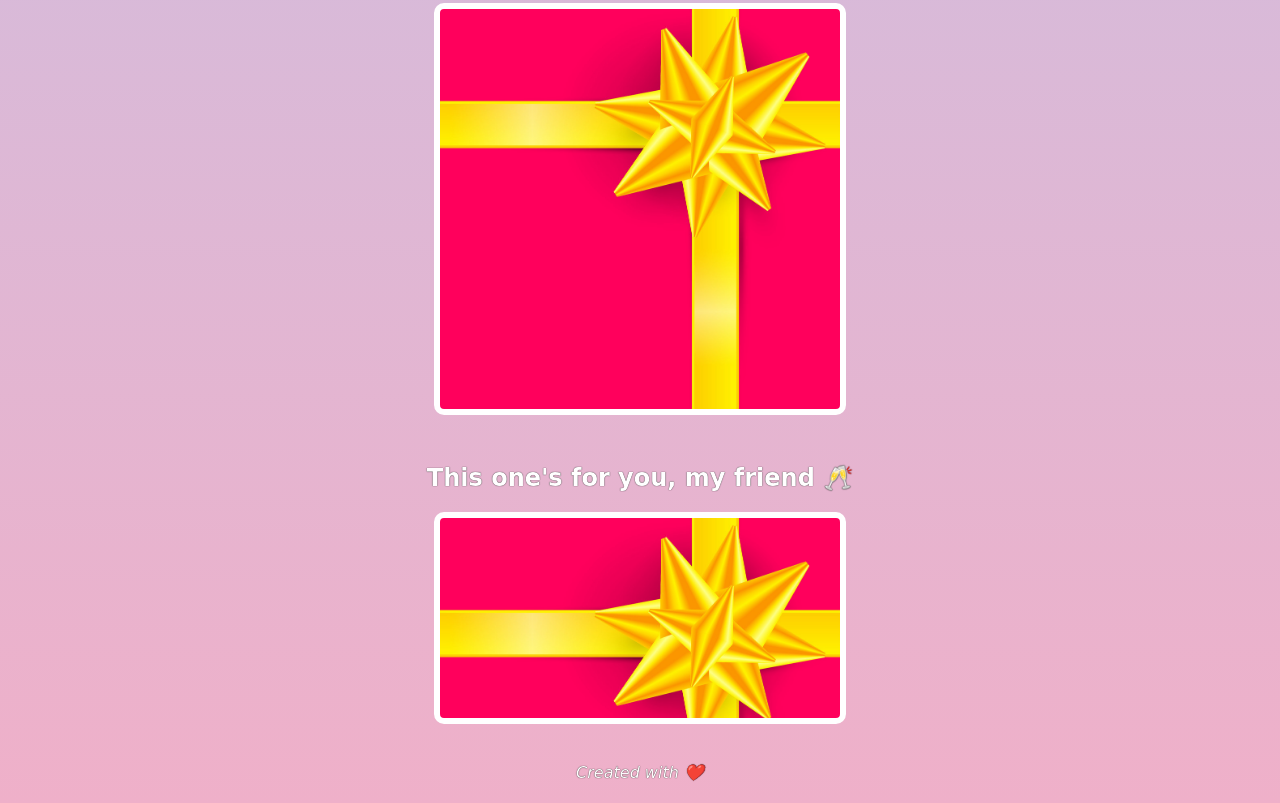
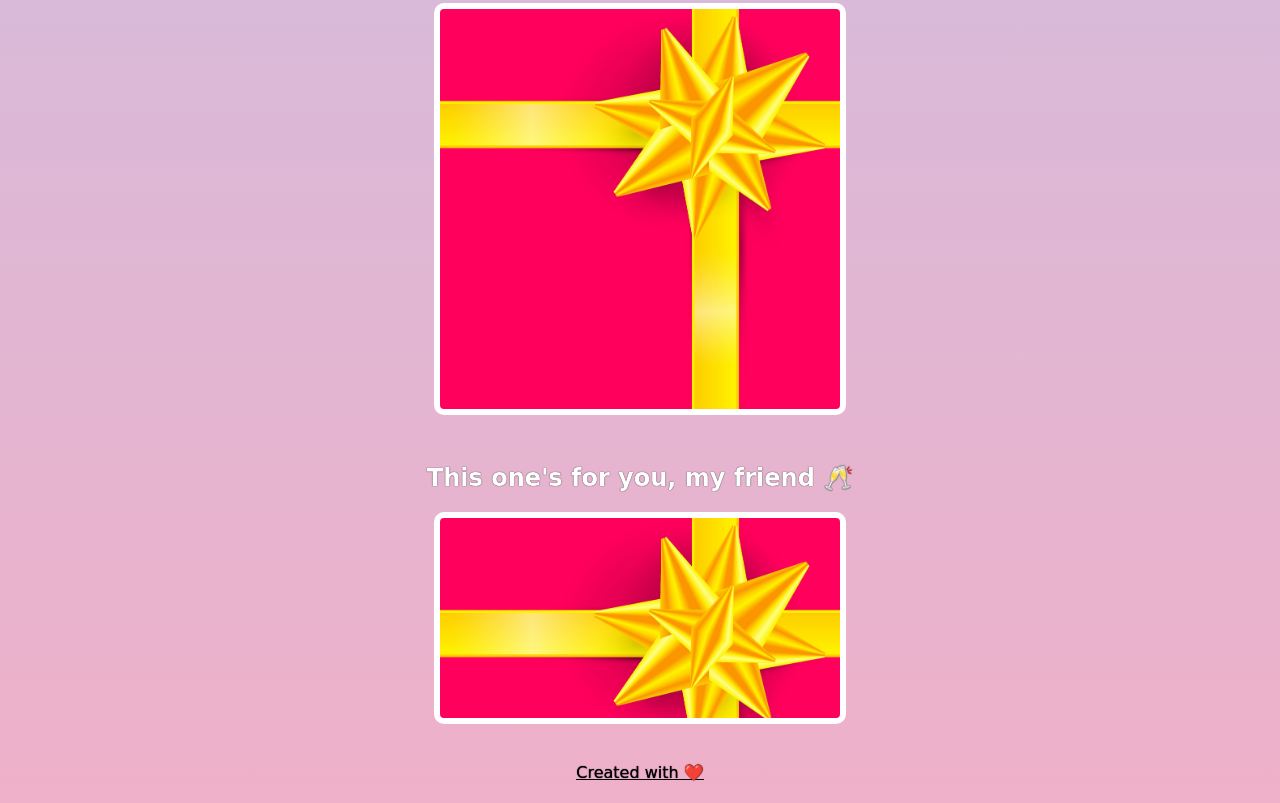
Before and after one commit to Shaktiswarup07/birthday-gift-site, a website built with Vite: page index.html in a window 1280 px wide. Shown: the part 1988-2791 px from the top of the page. Built offline with nearby package versions, Linux system fonts and the light colour scheme; a web font is replaced by a local one.

Commit message:
updated css

```diff
--- a/styles.css
+++ b/styles.css
@@ -83,7 +83,8 @@ h1, h2, h3, h4, p {
 }
 
 #footer {
-    font-style: italic;
+    color: black;
+    text-decoration: underline;
     width: 400px;
     margin: 40px auto 20px;
 }
```
